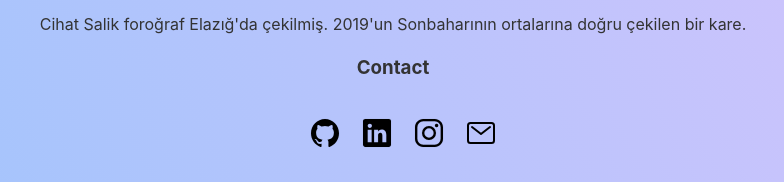
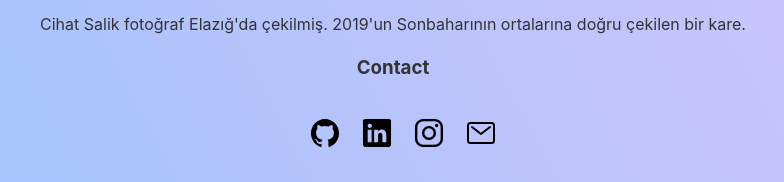
Before and after one commit to cetindev/blog, a website: page index.html in a window 1280 px wide. Shown: the part 574-756 px from the top of the page, 247-1031 px from the left. Drawn offline with nearby package versions, Linux system fonts and the light colour scheme.

Commit message:
a few fixes

```diff
--- a/index.html
+++ b/index.html
@@ -35,7 +35,7 @@
     <figure id="img-div">
       <img id="img" src="img/Ek Açıklama 2020-06-22 150515.png" alt="Cihat SALİK'in bir fotoğrafı">
       <figcaption id="img-caption">
-        Cihat Salik foroğraf Elazığ'da çekilmiş. 2019'un Sonbaharının ortalarına doğru çekilen bir kare.
+        Cihat Salik fotoğraf Elazığ'da çekilmiş. 2019'un Sonbaharının ortalarına doğru çekilen bir kare.
       </figcaption>
     </figure>
     <h3 class="share-title">Contact</h3>
```
